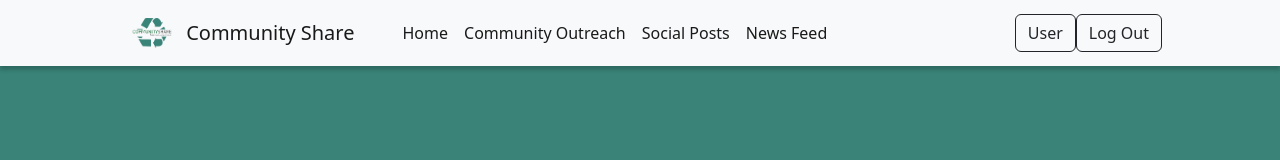
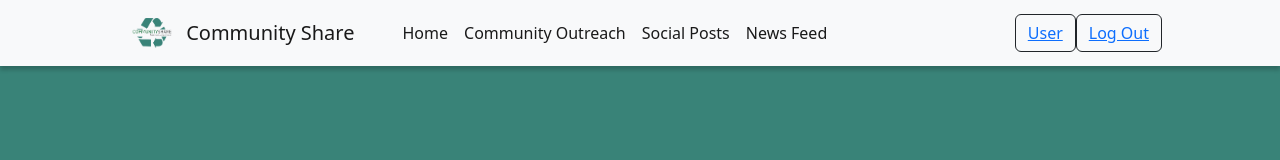
Before and after one commit to Thiefstep/Lap-2-Project, a plain HTML site: page client/index.html in a window 1280 px wide. Shown: the top 160 px of the page. Drawn offline with nearby package versions, Linux system fonts and the light colour scheme; a script that the page names is missing.

Commit message:
fixed button links

```diff
--- a/client/index.html
+++ b/client/index.html
@@ -26,8 +26,8 @@
                         </ul>
                 </ul>
                 <form class="d-flex">
-                    <button class="btn btn-outline-dark"><a href="./user.html"></a>User</button>
-                    <button class="btn btn-outline-dark"><a href="./login.html" id="loggout"></a>Log Out</button>
+                    <button class="btn btn-outline-dark"><a href="./user.html">User</a></button>
+                    <button class="btn btn-outline-dark"><a href="./login.html" id="loggout">Log Out</a></button>
                 </form>
             </div>
         </div>
```
Also changed, not shown: client/listing.html (+2 -2 lines), client/news.html (+2 -2 lines), client/social.html (+2 -2 lines), client/user.html (+2 -2 lines).
